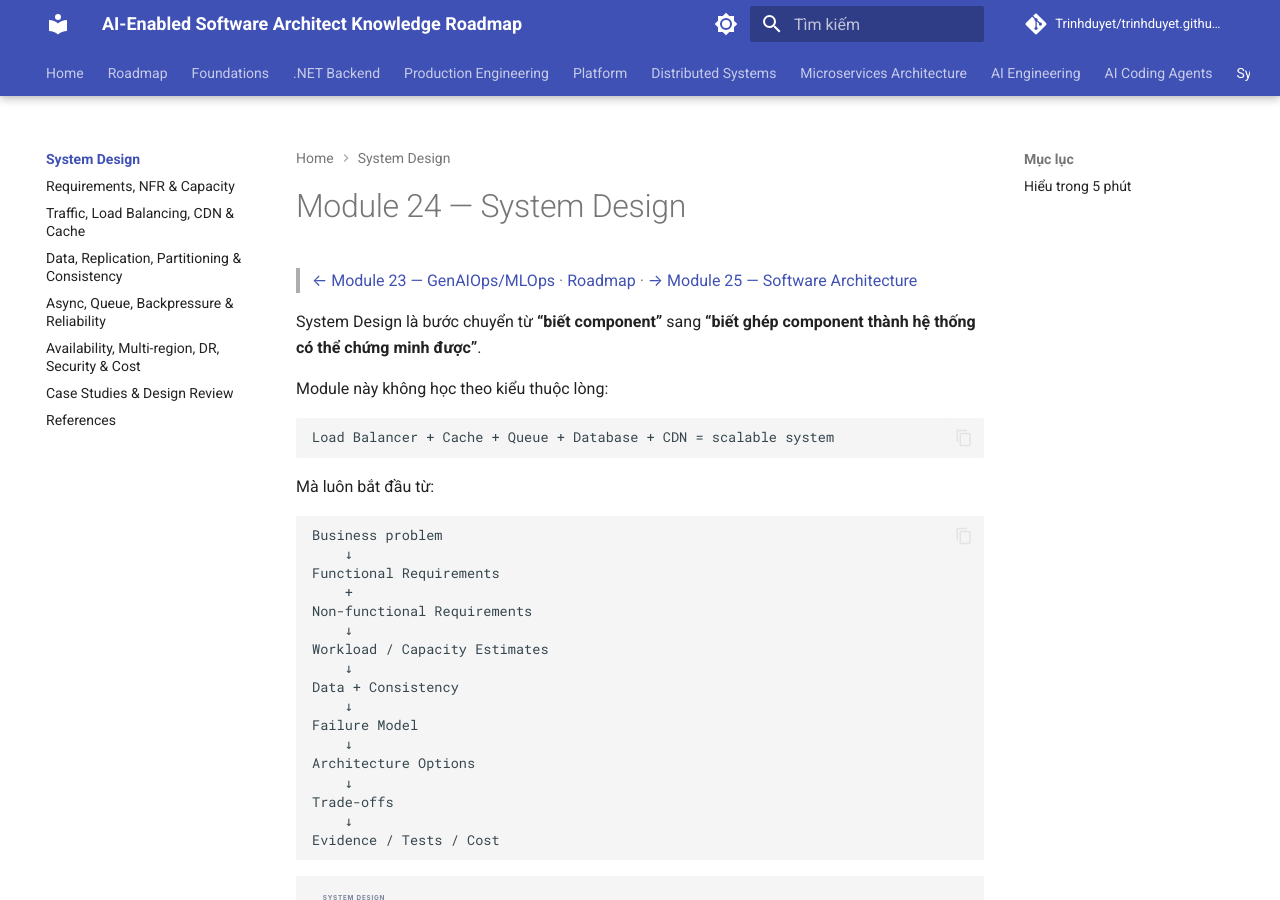
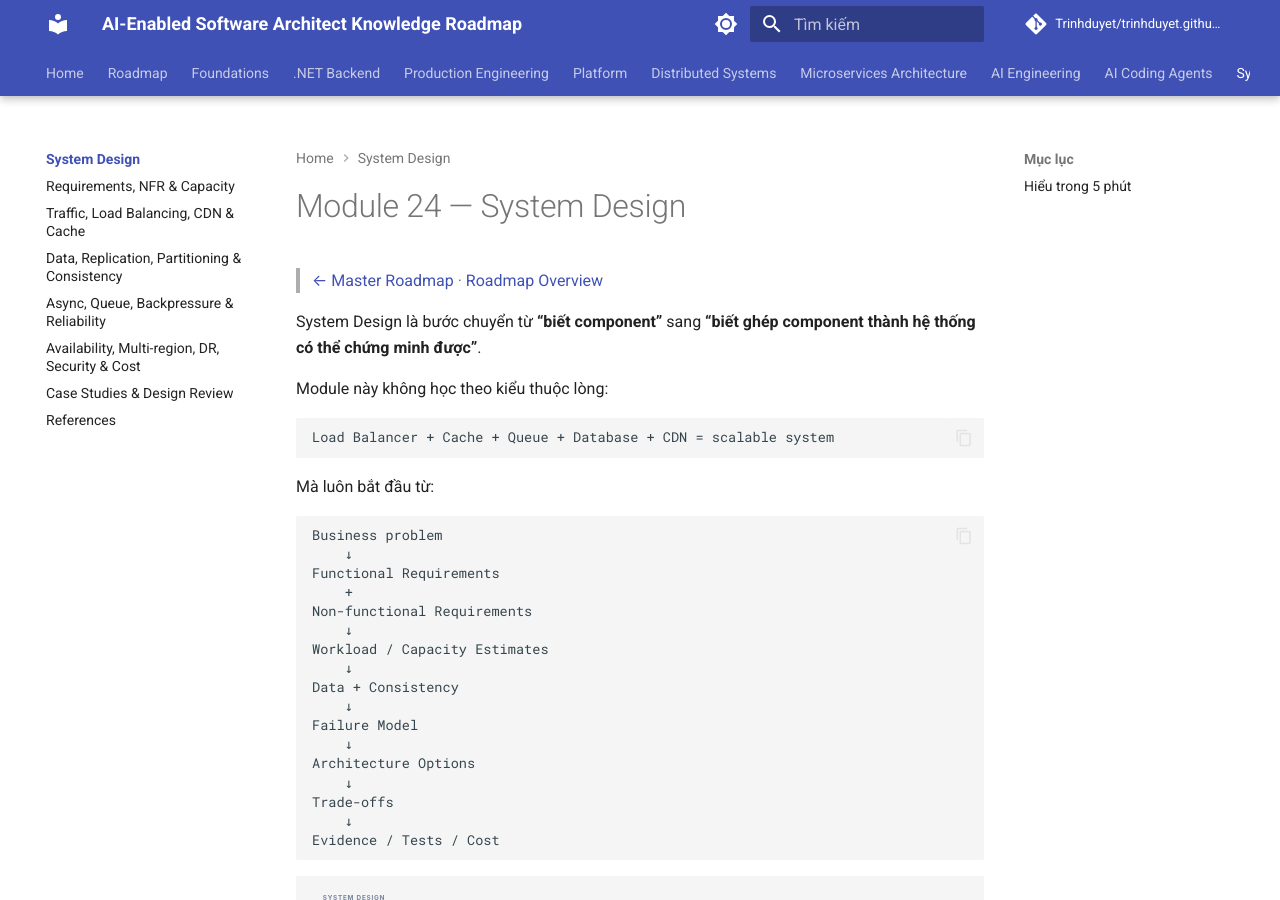
Before and after one commit to Trinhduyet/trinhduyet.github.io, an MkDocs documentation site: the page built from docs/24-system-design/README.md, in a window 1280 px wide and 900 px high. Built offline with MkDocs 1.6.1 and Material for MkDocs 9.7.7, drawn with Linux system fonts in a browser that asks for light colours; comment, search, counter and statistics services are not loaded.

Commit message:
docs: fix System Design module navigation

```diff
--- a/docs/24-system-design/README.md
+++ b/docs/24-system-design/README.md
@@ -1,6 +1,6 @@
 # Module 24 — System Design
 
-> [← Module 23 — GenAIOps/MLOps](../23-genaiops-mlops/README.md) · [Roadmap](../00-roadmap/README.md) · [→ Module 25 — Software Architecture](../25-software-architecture/README.md)
+> [← Master Roadmap](../00-roadmap/master-roadmap.md) · [Roadmap Overview](../00-roadmap/README.md)
 
 System Design là bước chuyển từ **“biết component”** sang **“biết ghép component thành hệ thống có thể chứng minh được”**.
 
```
